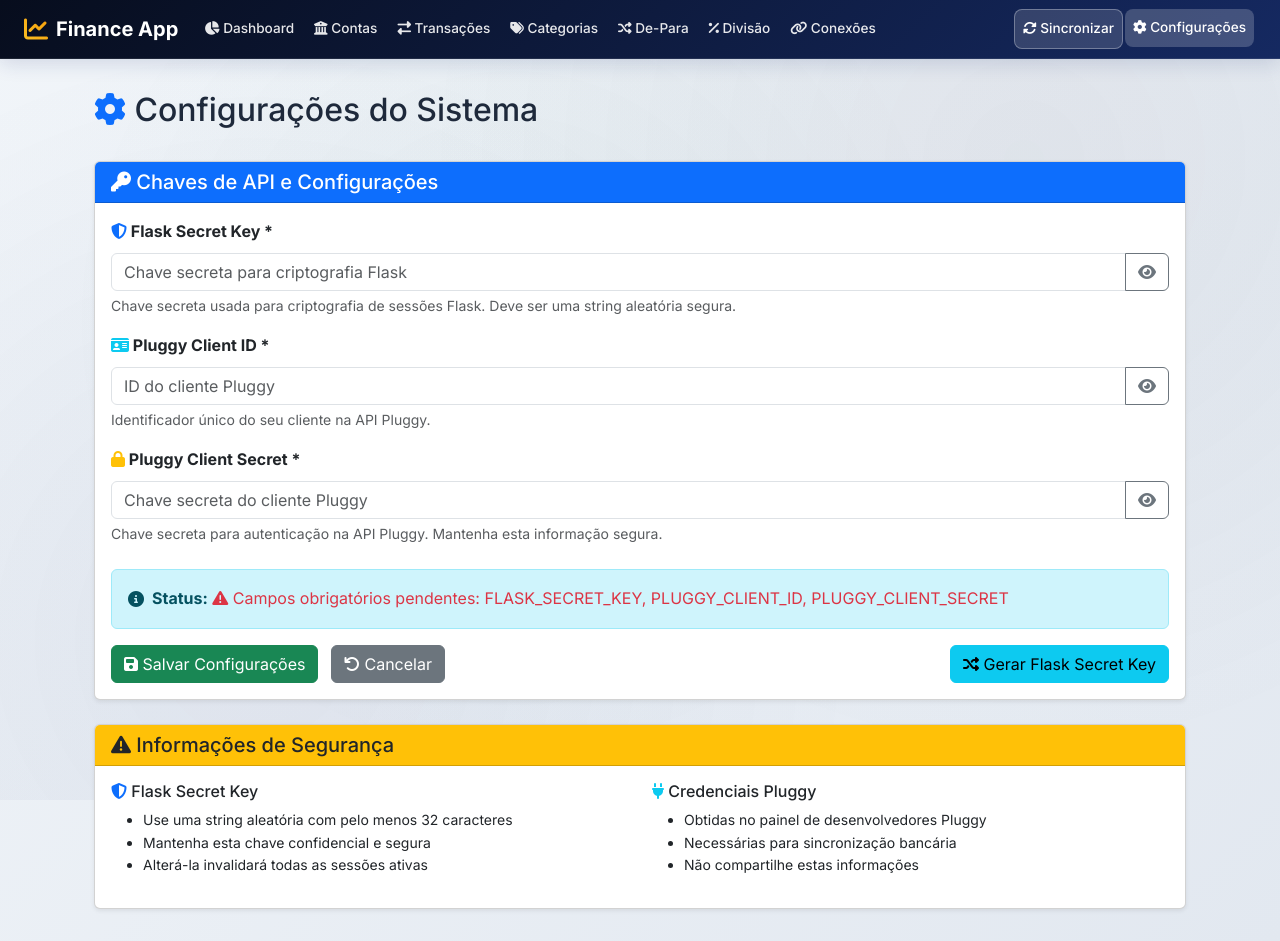
After one commit to RenatoMoratti/Finance-App, a Flask app: page /settings in a window 1280 px wide. The commit adds this page. Run offline with Flask 3, Linux system fonts and the light colour scheme; data that the repository does not hold is empty.

Commit message:
Implement settings management and validation; add settings page and update configuration handling

```diff
--- a/app.py
+++ b/app.py
@@ -24,6 +24,7 @@ from database import Database
 from finance_app import FinanceApp
 from oauth_manager import OAuthManager
 from config import Config
+from settings_manager import settings_manager
 
 app = Flask(__name__)
 app.secret_key = Config.FLASK_SECRET_KEY
@@ -128,6 +129,15 @@ def index():
 def sync_account():
     """Sincroniza dados com Meu Pluggy com atualização forçada"""
     try:
+        # Validação das configurações obrigatórias
+        config_valid, missing_fields = settings_manager.validate_required_settings()
+        if not config_valid:
+            return jsonify({
+                'success': False,
+                'message': f'Configurações obrigatórias não preenchidas: {", ".join(missing_fields)}',
+                'redirect': '/settings'
+            })
+
         finance_app = FinanceApp()
 
         # Verifica se já tem conexão OAuth
@@ -166,6 +176,15 @@ def sync_account():
 def start_oauth():
     """Inicia o processo OAuth"""
     try:
+        # Validação das configurações obrigatórias
+        config_valid, missing_fields = settings_manager.validate_required_settings()
+        if not config_valid:
+            return jsonify({
+                'success': False,
+                'message': f'Configurações obrigatórias não preenchidas: {", ".join(missing_fields)}. Acesse Configurações para preenchê-las.',
+                'redirect': '/settings'
+            })
+
         finance_app = FinanceApp()
 
         # Autentica
@@ -948,6 +967,15 @@ def check_oauth_status(item_id):
 def sync_connection(item_id):
     """Força sincronização de uma conexão específica"""
     try:
+        # Validação das configurações obrigatórias
+        config_valid, missing_fields = settings_manager.validate_required_settings()
+        if not config_valid:
+            return jsonify({
+                'success': False,
+                'message': f'Configurações obrigatórias não preenchidas: {", ".join(missing_fields)}. Acesse Configurações para preenchê-las.',
+                'redirect': '/settings'
+            })
+
         finance_app = FinanceApp()
         result = finance_app.sync_single_connection(item_id)
 
@@ -1293,6 +1321,84 @@ def api_suggest_categories():
     except Exception as e:
         return jsonify({'success': False, 'error': str(e)}), 500
 
+# ========================================
+# CONFIGURAÇÕES DO SISTEMA
+# ========================================
+
+@app.route('/settings', methods=['GET', 'POST'])
+def settings_page():
+    """Página de configurações do sistema"""
+    if request.method == 'POST':
+        try:
+            # Obtém os dados do formulário
+            flask_secret_key = request.form.get('flask_secret_key', '').strip()
+            pluggy_client_id = request.form.get('pluggy_client_id', '').strip()
+            pluggy_client_secret = request.form.get('pluggy_client_secret', '').strip()
+
+            # Valida se todos os campos estão preenchidos
+            if not flask_secret_key or not pluggy_client_id or not pluggy_client_secret:
+                flash('Todos os campos são obrigatórios!', 'error')
+                return redirect(url_for('settings_page'))
+
+            # Salva as configurações
+            success = settings_manager.save_settings(
+                flask_secret_key=flask_secret_key,
+                pluggy_client_id=pluggy_client_id,
+                pluggy_client_secret=pluggy_client_secret
+            )
+
+            if success:
+                flash('Configurações salvas com sucesso!', 'success')
+
+                # Atualiza a chave secreta do Flask na instância atual
+                app.secret_key = flask_secret_key
+
+                # Recarrega as configurações no módulo Config
+                Config.reload_from_settings()
+
+            else:
+                flash('Erro ao salvar as configurações.', 'error')
+
+        except Exception as e:
+            flash(f'Erro inesperado: {e}', 'error')
+
+        return redirect(url_for('settings_page'))
+
+    # GET - Exibe a página
+    try:
+        # Carrega configurações atuais
+        config = settings_manager.get_settings()
+        config_valid, missing_fields = settings_manager.validate_required_settings()
+
+        return render_template('settings.html',
+                             config=config,
+                             config_valid=config_valid,
+                             missing_fields=missing_fields,
+                             settings_file=settings_manager.settings_file)
+    except Exception as e:
+        flash(f'Erro ao carregar configurações: {e}', 'error')
+        return render_template('settings.html',
+                             config={'flask_secret_key': None, 'pluggy_client_id': None, 'pluggy_client_secret': None},
+                             config_valid=False,
+                             missing_fields=['FLASK_SECRET_KEY', 'PLUGGY_CLIENT_ID', 'PLUGGY_CLIENT_SECRET'],
+                             settings_file=settings_manager.settings_file)
+
+@app.route('/api/settings/validate', methods=['GET'])
+def api_validate_settings():
+    """API para validar se as configurações estão completas"""
+    try:
+        config_valid, missing_fields = settings_manager.validate_required_settings()
+        return jsonify({
+            'success': True,
+            'config_valid': config_valid,
+            'missing_fields': missing_fields
+        })
+    except Exception as e:
+        return jsonify({
+            'success': False,
+            'message': f'Erro ao validar configurações: {e}'
+        })
+
 def open_browser():
     """Abre o navegador automaticamente após um pequeno delay"""
     time.sleep(1.5)  # Aguarda o servidor iniciar
--- a/static/css/modern-finance.css
+++ b/static/css/modern-finance.css
@@ -163,10 +163,12 @@ body::before {
 .modern-navbar .navbar-nav .nav-link {
   color: rgba(255, 255, 255, 0.9) !important;
   font-weight: 500;
-  padding: var(--spacing-2) var(--spacing-4) !important;
+  padding: var(--spacing-2) var(--spacing-3) !important;
   border-radius: var(--border-radius-base);
   transition: var(--transition-base);
   margin: 0 var(--spacing-1);
+  white-space: nowrap;
+  font-size: 0.9rem;
 }
 
 .modern-navbar .navbar-nav .nav-link:hover {
@@ -185,9 +187,11 @@ body::before {
   border: 1px solid rgba(255, 255, 255, 0.3);
   color: var(--white) !important;
   font-weight: 500;
-  padding: var(--spacing-2) var(--spacing-4);
+  padding: var(--spacing-2) var(--spacing-3);
   border-radius: var(--border-radius-base);
   transition: var(--transition-base);
+  font-size: 0.9rem;
+  white-space: nowrap;
 }
 
 .sync-btn:hover {
@@ -800,6 +804,25 @@ tr.modern-table-row-verified.modern-table-row-ignored td * {
   }
 }
 
+/* Melhorias na navbar para evitar quebras de linha */
+@media (min-width: 992px) {
+  .modern-navbar .container-fluid {
+    max-width: 1400px;
+  }
+
+  .modern-navbar .navbar-nav .nav-link {
+    padding: var(--spacing-2) var(--spacing-2) !important;
+    margin: 0 2px;
+    font-size: 0.85rem;
+  }
+
+  .sync-btn {
+    padding: var(--spacing-2) var(--spacing-2);
+    font-size: 0.85rem;
+    margin-left: var(--spacing-2);
+  }
+}
+
 /* Navy Theme Transactions Page Styles */
 
 /* Transaction Table Styles */
--- a/templates/base.html
+++ b/templates/base.html
@@ -88,7 +88,7 @@
 
     <!-- Modern Navigation -->
     <nav class="navbar navbar-expand-lg modern-navbar">
-        <div class="container">
+        <div class="container-fluid px-4">
             <a class="navbar-brand" href="{{ url_for('index') }}">
                 <i class="fas fa-chart-line"></i>
                 Finance App
@@ -150,6 +150,12 @@
                             <i class="fas fa-sync-alt"></i>
                             Sincronizar
                         </button>
+                    </li>
+                    <li class="nav-item">
+                        <a class="nav-link {{ 'active' if request.endpoint == 'settings_page' }}" href="{{ url_for('settings_page') }}">
+                            <i class="fas fa-cog"></i>
+                            Configurações
+                        </a>
                     </li>
                 </ul>
             </div>
--- /dev/null
+++ b/templates/settings.html
@@ -0,0 +1,261 @@
+{% extends "base.html" %}
+
+{% block title %}Configurações{% endblock %}
+
+{% block content %}
+<div class="container-fluid mt-4">
+    <div class="row">
+        <div class="col-12">
+            <div class="d-flex justify-content-between align-items-center mb-4">
+                <h2><i class="fas fa-cog text-primary"></i> Configurações do Sistema</h2>
+            </div>
+
+            {% with messages = get_flashed_messages(with_categories=true) %}
+                {% if messages %}
+                    {% for category, message in messages %}
+                        <div class="alert alert-{{ 'danger' if category == 'error' else 'success' }} alert-dismissible fade show" role="alert">
+                            <i class="fas {{ 'fa-exclamation-triangle' if category == 'error' else 'fa-check-circle' }}"></i>
+                            {{ message }}
+                            <button type="button" class="btn-close" data-bs-dismiss="alert" aria-label="Close"></button>
+                        </div>
+                    {% endfor %}
+                {% endif %}
+            {% endwith %}
+
+            <div class="card shadow-sm">
+                <div class="card-header bg-primary text-white">
+                    <h5 class="mb-0"><i class="fas fa-key"></i> Chaves de API e Configurações</h5>
+                </div>
+                <div class="card-body">
+                    <form method="POST" id="settings-form">
+                        <!-- Flask Secret Key -->
+                        <div class="mb-3">
+                            <label for="flask_secret_key" class="form-label fw-bold">
+                                <i class="fas fa-shield-alt text-primary"></i> Flask Secret Key *
+                            </label>
+                            <div class="input-group">
+                                <input
+                                    type="password"
+                                    class="form-control"
+                                    id="flask_secret_key"
+                                    name="flask_secret_key"
+                                    value="{{ config.flask_secret_key or '' }}"
+                                    required
+                                    placeholder="Chave secreta para criptografia Flask"
+                                >
+                                <button
+                                    class="btn btn-outline-secondary toggle-password"
+                                    type="button"
+                                    data-target="flask_secret_key"
+                                    title="Mostrar/Ocultar chave"
+                                >
+                                    <i class="fas fa-eye"></i>
+                                </button>
+                            </div>
+                            <div class="form-text">
+                                Chave secreta usada para criptografia de sessões Flask. Deve ser uma string aleatória segura.
+                            </div>
+                        </div>
+
+                        <!-- Pluggy Client ID -->
+                        <div class="mb-3">
+                            <label for="pluggy_client_id" class="form-label fw-bold">
+                                <i class="fas fa-id-card text-info"></i> Pluggy Client ID *
+                            </label>
+                            <div class="input-group">
+                                <input
+                                    type="password"
+                                    class="form-control"
+                                    id="pluggy_client_id"
+                                    name="pluggy_client_id"
+                                    value="{{ config.pluggy_client_id or '' }}"
+                                    required
+                                    placeholder="ID do cliente Pluggy"
+                                >
+                                <button
+                                    class="btn btn-outline-secondary toggle-password"
+                                    type="button"
+                                    data-target="pluggy_client_id"
+                                    title="Mostrar/Ocultar ID"
+                                >
+                                    <i class="fas fa-eye"></i>
+                                </button>
+                            </div>
+                            <div class="form-text">
+                                Identificador único do seu cliente na API Pluggy.
+                            </div>
+                        </div>
+
+                        <!-- Pluggy Client Secret -->
+                        <div class="mb-4">
+                            <label for="pluggy_client_secret" class="form-label fw-bold">
+                                <i class="fas fa-lock text-warning"></i> Pluggy Client Secret *
+                            </label>
+                            <div class="input-group">
+                                <input
+                                    type="password"
+                                    class="form-control"
+                                    id="pluggy_client_secret"
+                                    name="pluggy_client_secret"
+                                    value="{{ config.pluggy_client_secret or '' }}"
+                                    required
+                                    placeholder="Chave secreta do cliente Pluggy"
+                                >
+                                <button
+                                    class="btn btn-outline-secondary toggle-password"
+                                    type="button"
+                                    data-target="pluggy_client_secret"
+                                    title="Mostrar/Ocultar chave"
+                                >
+                                    <i class="fas fa-eye"></i>
+                                </button>
+                            </div>
+                            <div class="form-text">
+                                Chave secreta para autenticação na API Pluggy. Mantenha esta informação segura.
+                            </div>
+                        </div>
+
+                        <!-- Status das Configurações -->
+                        <div class="alert alert-info d-flex align-items-center" role="alert">
+                            <i class="fas fa-info-circle me-2"></i>
+                            <div>
+                                <strong>Status:</strong>
+                                {% if config_valid %}
+                                    <span class="text-success">
+                                        <i class="fas fa-check-circle"></i> Todas as configurações obrigatórias estão preenchidas
+                                    </span>
+                                {% else %}
+                                    <span class="text-danger">
+                                        <i class="fas fa-exclamation-triangle"></i>
+                                        Campos obrigatórios pendentes: {{ missing_fields|join(', ') }}
+                                    </span>
+                                {% endif %}
+                            </div>
+                        </div>
+
+                        <!-- Botões -->
+                        <div class="d-flex justify-content-between">
+                            <div>
+                                <button type="submit" class="btn btn-success">
+                                    <i class="fas fa-save"></i> Salvar Configurações
+                                </button>
+                                <button type="button" class="btn btn-secondary ms-2" onclick="window.location.reload()">
+                                    <i class="fas fa-undo"></i> Cancelar
+                                </button>
+                            </div>
+                            <div>
+                                <button type="button" class="btn btn-info" id="generate-secret-btn">
+                                    <i class="fas fa-random"></i> Gerar Flask Secret Key
+                                </button>
+                            </div>
+                        </div>
+                    </form>
+                </div>
+            </div>
+
+            <!-- Informações de Segurança -->
+            <div class="card shadow-sm mt-4">
+                <div class="card-header bg-warning text-dark">
+                    <h5 class="mb-0"><i class="fas fa-exclamation-triangle"></i> Informações de Segurança</h5>
+                </div>
+                <div class="card-body">
+                    <div class="row">
+                        <div class="col-md-6">
+                            <h6><i class="fas fa-shield-alt text-primary"></i> Flask Secret Key</h6>
+                            <ul class="small">
+                                <li>Use uma string aleatória com pelo menos 32 caracteres</li>
+                                <li>Mantenha esta chave confidencial e segura</li>
+                                <li>Alterá-la invalidará todas as sessões ativas</li>
+                            </ul>
+                        </div>
+                        <div class="col-md-6">
+                            <h6><i class="fas fa-plug text-info"></i> Credenciais Pluggy</h6>
+                            <ul class="small">
+                                <li>Obtidas no painel de desenvolvedores Pluggy</li>
+                                <li>Necessárias para sincronização bancária</li>
+                                <li>Não compartilhe estas informações</li>
+                            </ul>
+                        </div>
+                    </div>
+                </div>
+            </div>
+        </div>
+    </div>
+</div>
+
+<script>
+document.addEventListener('DOMContentLoaded', function() {
+    // Funcionalidade de mostrar/ocultar senhas
+    document.querySelectorAll('.toggle-password').forEach(function(button) {
+        button.addEventListener('click', function() {
+            const targetId = this.getAttribute('data-target');
+            const input = document.getElementById(targetId);
+            const icon = this.querySelector('i');
+
+            if (input.type === 'password') {
+                input.type = 'text';
+                icon.classList.remove('fa-eye');
+                icon.classList.add('fa-eye-slash');
+                this.title = 'Ocultar';
+            } else {
+                input.type = 'password';
+                icon.classList.remove('fa-eye-slash');
+                icon.classList.add('fa-eye');
+                this.title = 'Mostrar';
+            }
+        });
+    });
+
+    // Gerar Flask Secret Key automaticamente
+    document.getElementById('generate-secret-btn').addEventListener('click', function() {
+        // Gera uma chave secreta aleatória de 64 caracteres
+        const chars = 'ABCDEFGHIJKLMNOPQRSTUVWXYZabcdefghijklmnopqrstuvwxyz0123456789!@#$%^&*()_+-=[]{}|;:,.<>?';
+        let result = '';
+        for (let i = 0; i < 64; i++) {
+            result += chars.charAt(Math.floor(Math.random() * chars.length));
+        }
+
+        document.getElementById('flask_secret_key').value = result;
+
+        // Mostra um alerta de sucesso temporário
+        const alert = document.createElement('div');
+        alert.className = 'alert alert-success alert-dismissible fade show mt-2';
+        alert.innerHTML = `
+            <i class="fas fa-check-circle"></i> Flask Secret Key gerada automaticamente!
+            <button type="button" class="btn-close" data-bs-dismiss="alert"></button>
+        `;
+
+        const form = document.getElementById('settings-form');
+        form.parentNode.insertBefore(alert, form);
+
+        // Remove o alerta após 3 segundos
+        setTimeout(function() {
+            if (alert.parentNode) {
+                alert.remove();
+            }
+        }, 3000);
+    });
+
+    // Validação do formulário
+    document.getElementById('settings-form').addEventListener('submit', function(e) {
+        const requiredFields = ['flask_secret_key', 'pluggy_client_id', 'pluggy_client_secret'];
+        let hasEmptyFields = false;
+
+        requiredFields.forEach(function(fieldId) {
+            const field = document.getElementById(fieldId);
+            if (!field.value.trim()) {
+                field.classList.add('is-invalid');
+                hasEmptyFields = true;
+            } else {
+                field.classList.remove('is-invalid');
+            }
+        });
+
+        if (hasEmptyFields) {
+            e.preventDefault();
+            alert('Todos os campos obrigatórios devem ser preenchidos!');
+        }
+    });
+});
+</script>
+{% endblock %}
```
Also changed, not shown: config.py (+66 -12 lines), settings_manager.py (added, +189 -0 lines), 2 other files.
